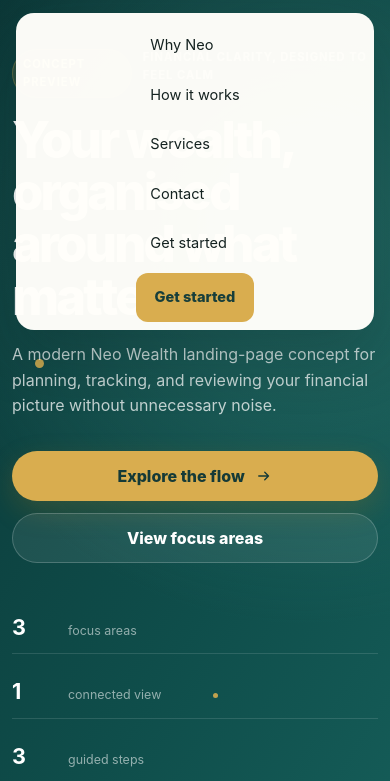
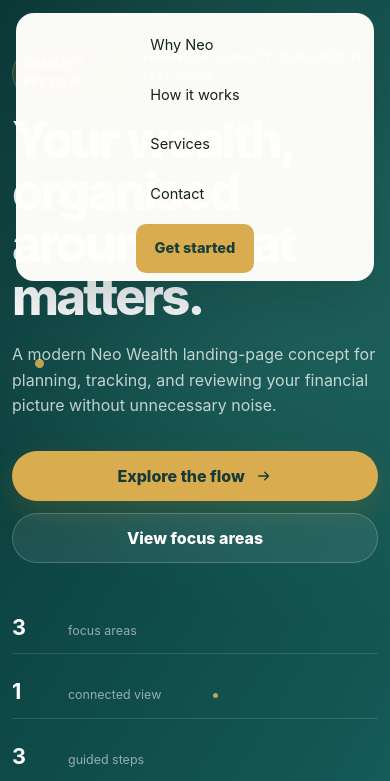
Before and after one commit to AbhishekR5/Neo-Wealth, a website with bundled scripts: page index.html in a window 390 px wide. Both pictures are taken after a click on the button "Open navigation". Shown: the part 63-844 px from the top of the page. Built offline with nearby package versions, Linux system fonts and the light colour scheme.

Commit message:
Style actionable mobile navigation CTA

```diff
--- a/src/styles.css
+++ b/src/styles.css
@@ -167,6 +167,10 @@
   color: #fff;
 }
 
+.mobile-nav-cta {
+  display: none;
+}
+
 .nav-toggle {
   display: none;
   width: 44px;
@@ -1171,31 +1175,29 @@
     transition: transform 180ms ease, opacity 180ms ease;
   }
 
-  .primary-nav::after {
-    content: "Get started";
+  .primary-nav.is-open {
+    transform: translateY(0);
+    opacity: 1;
+    pointer-events: auto;
+  }
+
+  .primary-nav a {
+    padding: 0.82rem 0.9rem;
+    border-radius: 10px;
+  }
+
+  .primary-nav a:hover {
+    color: var(--teal-900);
+    background: #f2f0e9;
+  }
+
+  .primary-nav .mobile-nav-cta {
+    display: block;
     margin-top: 0.3rem;
-    padding: 0.78rem 1rem;
-    border-radius: 12px;
     text-align: center;
     font-weight: 760;
     color: #173e3a;
     background: var(--gold);
-  }
-
-  .primary-nav.is-open {
-    transform: translateY(0);
-    opacity: 1;
-    pointer-events: auto;
-  }
-
-  .primary-nav a {
-    padding: 0.82rem 0.9rem;
-    border-radius: 10px;
-  }
-
-  .primary-nav a:hover {
-    color: var(--teal-900);
-    background: #f2f0e9;
   }
 
   .hero {
```
